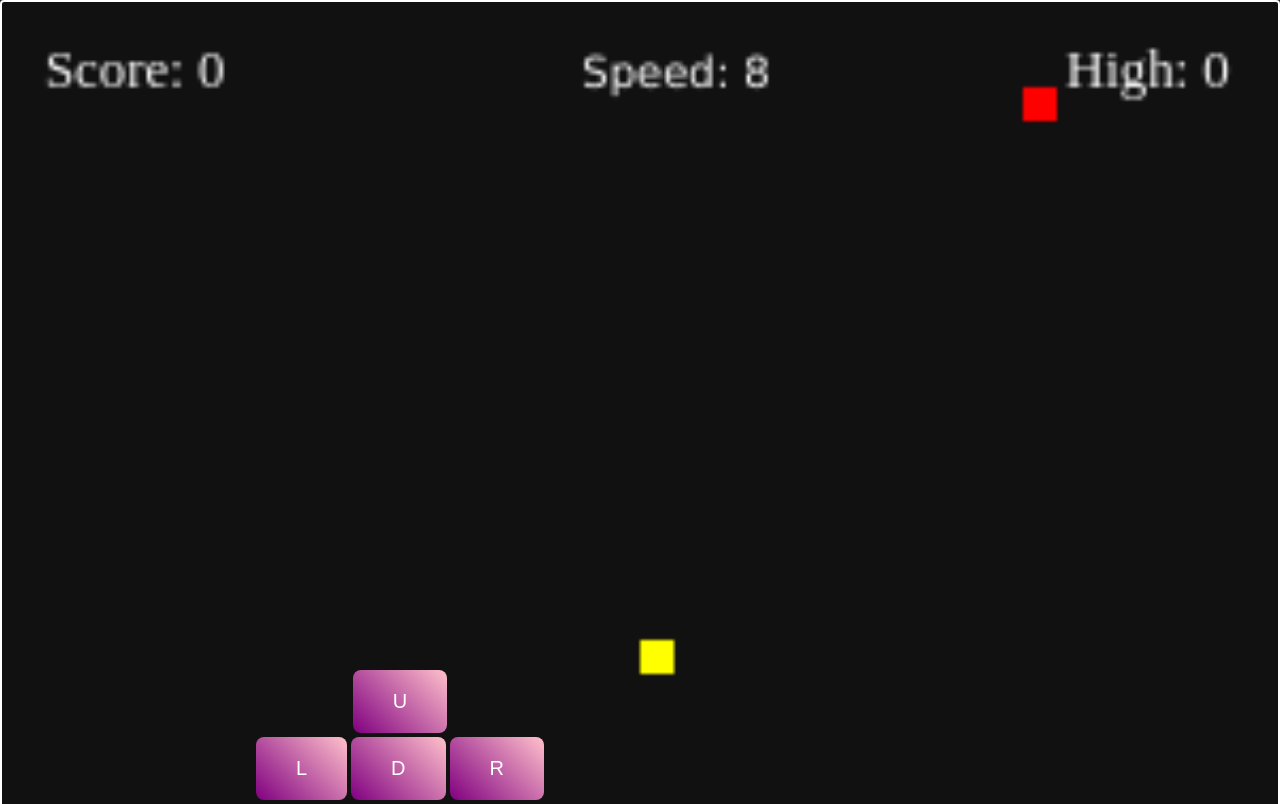
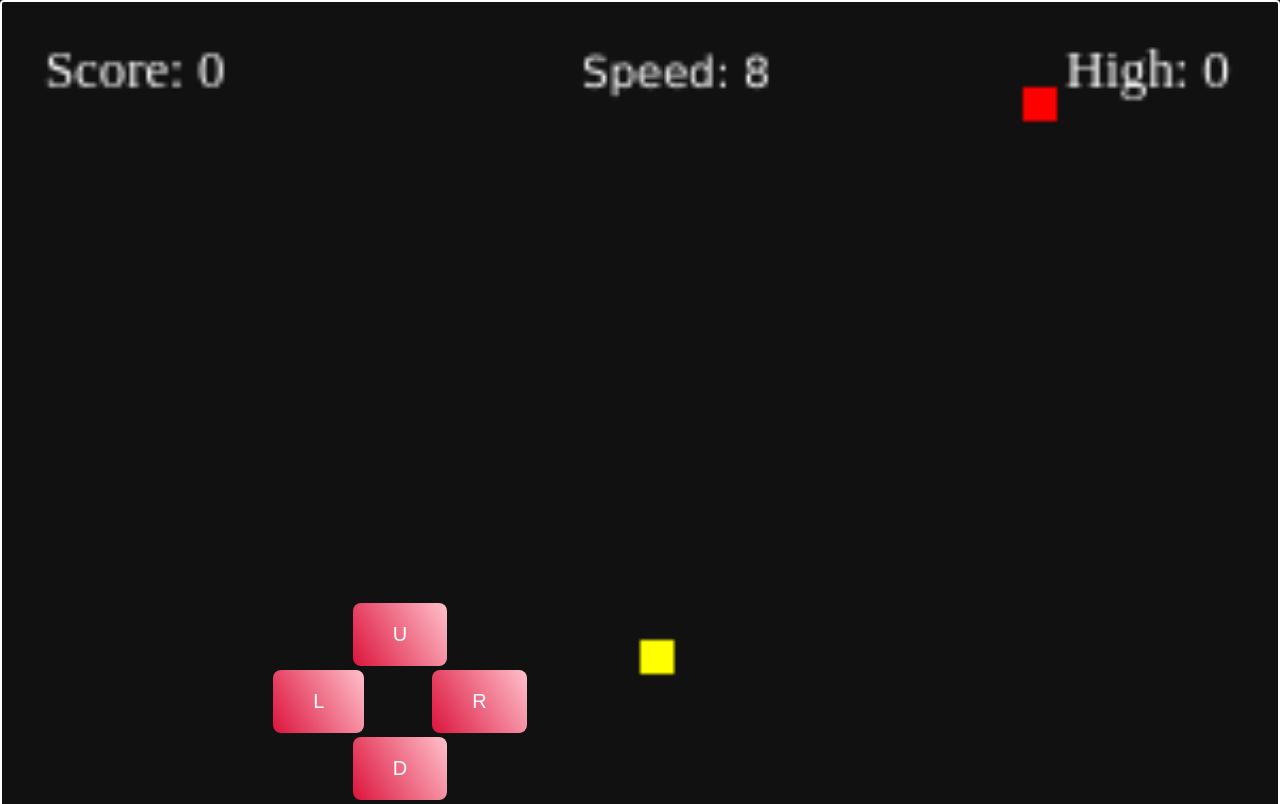
Before and after one commit to ahmad-cod/snake-game, a plain HTML site: page index.html in a window 1280 px wide. Shown: the top 804 px of the page. Drawn offline with Linux system fonts and the light colour scheme.

Commit message:
Change btn color and margin

```diff
--- a/index.html
+++ b/index.html
@@ -20,8 +20,8 @@
     <div class="div2">
         <button id="up">U</button><br />
         <button id="left">L</button>
+        <button id="right">R</button><br>
         <button id="down">D</button>
-        <button id="right">R</button>
     </div>
     <script src="main.js"></script>
 </body>
--- a/styles.css
+++ b/styles.css
@@ -2,7 +2,7 @@
     box-sizing:border-box;
 }
 body {
-    background-color:#222;
+    background-color:#001;
     margin:0;
 
 }
@@ -47,7 +47,13 @@ button{
 .div2 button{
     margin-top:.2em;
     padding:1em 2em;
-    background:linear-gradient(45deg,purple,pink);
+    background:linear-gradient(60deg,crimson,pink);
     color:white;
     font-size:20px;
  }
+ #left {
+    margin-right: 2rem;
+ }
+ #right {
+    margin-left: 2rem;
+ }
```
